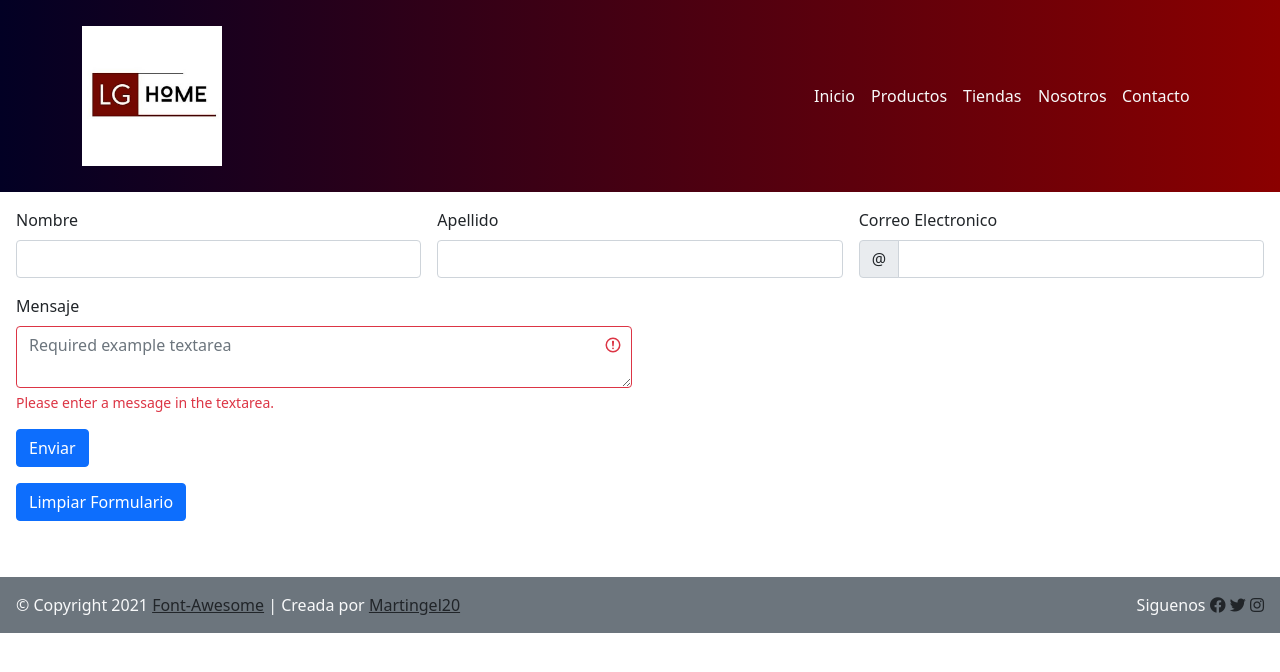
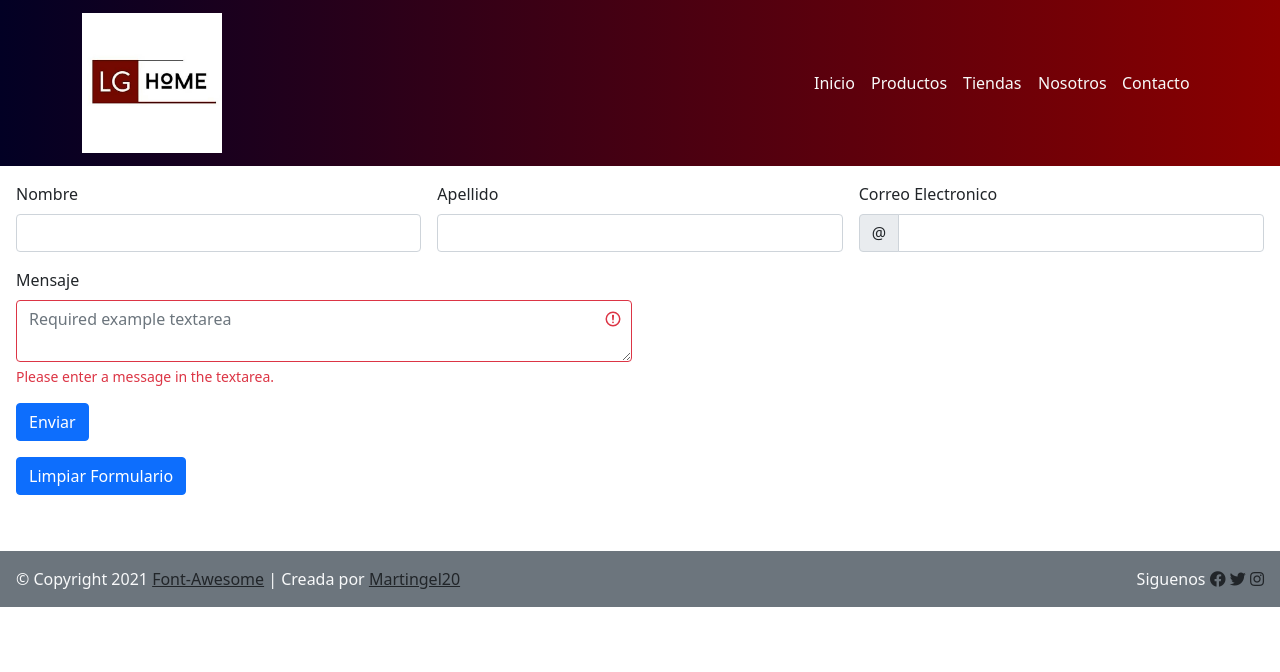
Before and after one commit to Martingel20/LG-Home-Gelfon, a plain HTML site: page Contacto.html in a window 1280 px wide. Drawn offline with nearby package versions, Linux system fonts and the light colour scheme.

Commit message:
Agregando h-auto para que se vea la navbar

```diff
--- a/Contacto.html
+++ b/Contacto.html
@@ -29,7 +29,7 @@
 <body>
     <!-- NAVBAR -->
 
-    <nav class="navbar navbar-expand-lg navbar-light menu">
+    <nav class="navbar navbar-expand-lg navbar-light menu h-auto">
         <div class="container">
             <a class="navbar-brand " href="#">
                 <img src="img/download.png" alt="logo" width="140" height="140">
```
Also changed, not shown: Nosotros.html (+1 -1 lines), Tiendas.html (+1 -1 lines), index.html (+1 -1 lines), productos.html (+1 -1 lines).
